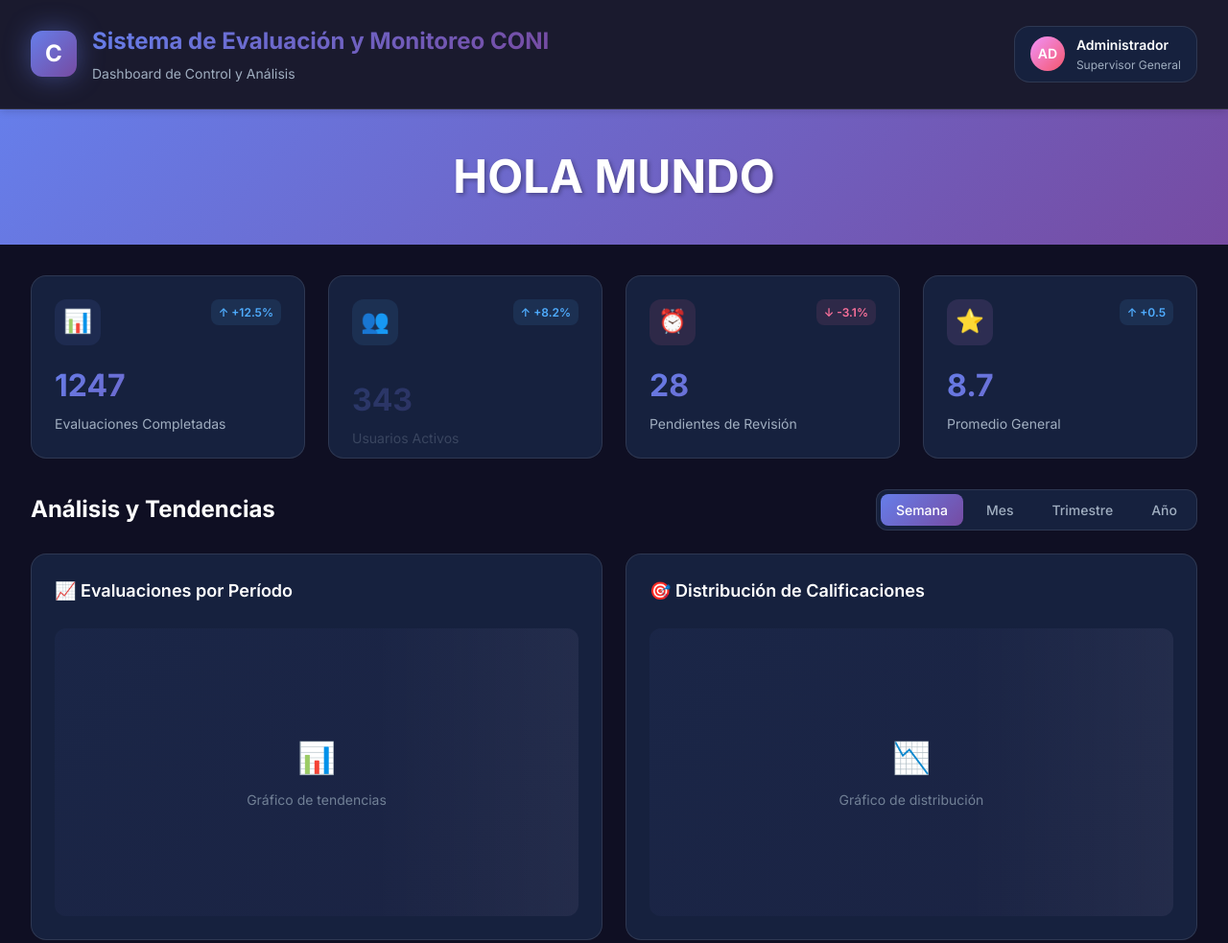
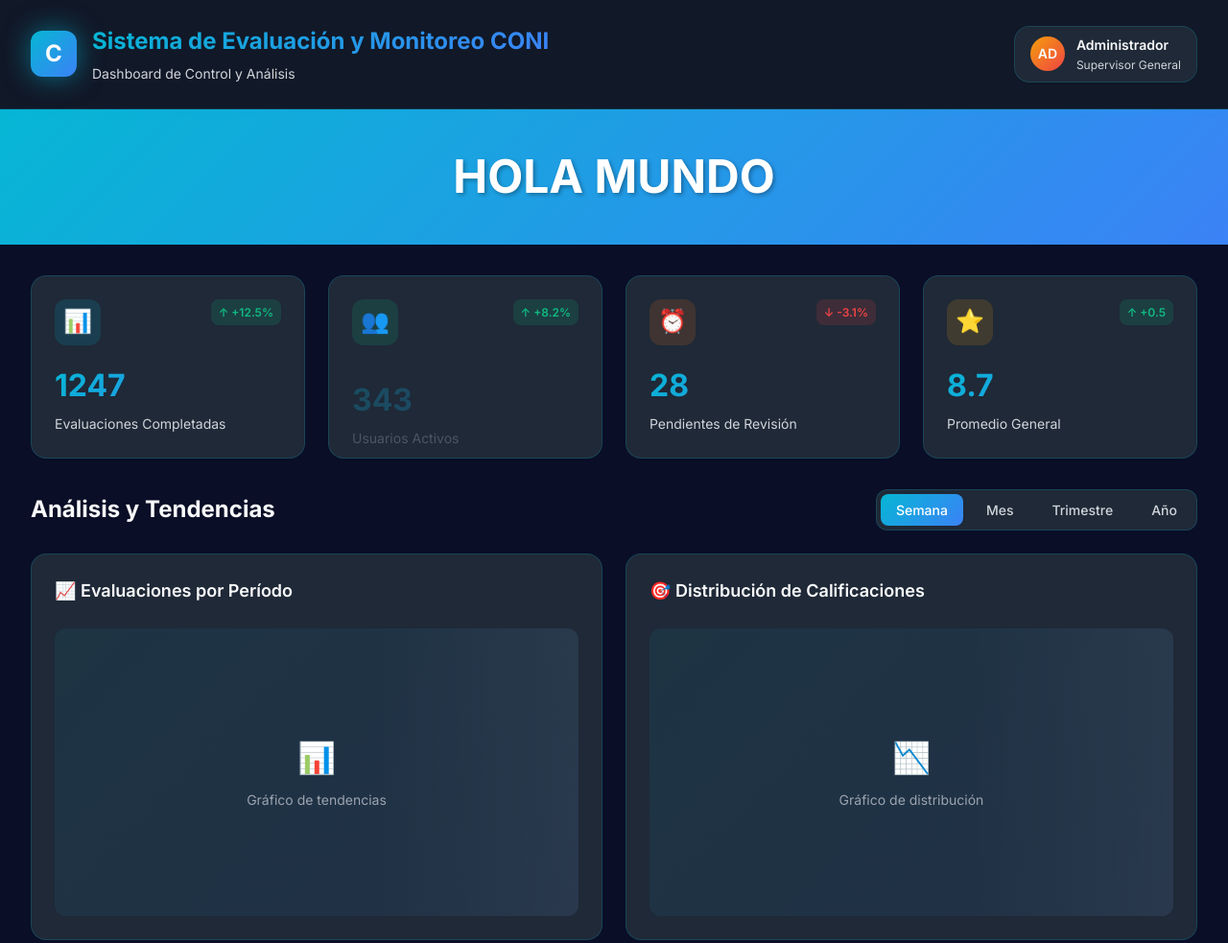
Before and after one commit to O3xxiel/Sistema-de-Evaluaci-n-y-Monitoreo-CONI, a website built with Vite: page dashboard.html in a window 1280 px wide. Shown: the top 983 px of the page at 96% size. Built offline with nearby package versions, Linux system fonts and the light colour scheme.

Commit message:
esto servira

```diff
--- a/src/dashboard.css
+++ b/src/dashboard.css
@@ -4,25 +4,25 @@
 
 :root {
   /* Color Palette - Premium Design */
-  --primary-gradient: linear-gradient(135deg, #667eea 0%, #764ba2 100%);
-  --secondary-gradient: linear-gradient(135deg, #f093fb 0%, #f5576c 100%);
-  --success-gradient: linear-gradient(135deg, #4facfe 0%, #00f2fe 100%);
-  --warning-gradient: linear-gradient(135deg, #fa709a 0%, #fee140 100%);
+  --primary-gradient: linear-gradient(135deg, #06b6d4 0%, #3b82f6 100%);
+  --secondary-gradient: linear-gradient(135deg, #f59e0b 0%, #ef4444 100%);
+  --success-gradient: linear-gradient(135deg, #10b981 0%, #14b8a6 100%);
+  --warning-gradient: linear-gradient(135deg, #f97316 0%, #fbbf24 100%);
 
-  --bg-primary: #0f0f23;
-  --bg-secondary: #1a1a2e;
-  --bg-card: #16213e;
-  --bg-card-hover: #1e2a47;
+  --bg-primary: #0a0e27;
+  --bg-secondary: #111827;
+  --bg-card: #1f2937;
+  --bg-card-hover: #374151;
 
-  --text-primary: #ffffff;
-  --text-secondary: #a0aec0;
-  --text-muted: #718096;
+  --text-primary: #f9fafb;
+  --text-secondary: #d1d5db;
+  --text-muted: #9ca3af;
 
-  --border-color: rgba(255, 255, 255, 0.1);
-  --shadow-sm: 0 2px 8px rgba(0, 0, 0, 0.15);
-  --shadow-md: 0 4px 16px rgba(0, 0, 0, 0.2);
-  --shadow-lg: 0 8px 32px rgba(0, 0, 0, 0.3);
-  --shadow-glow: 0 0 20px rgba(102, 126, 234, 0.3);
+  --border-color: rgba(6, 182, 212, 0.2);
+  --shadow-sm: 0 2px 8px rgba(6, 182, 212, 0.1);
+  --shadow-md: 0 4px 16px rgba(6, 182, 212, 0.15);
+  --shadow-lg: 0 8px 32px rgba(6, 182, 212, 0.25);
+  --shadow-glow: 0 0 20px rgba(6, 182, 212, 0.4);
 
   --radius-sm: 8px;
   --radius-md: 12px;
@@ -103,8 +103,15 @@ body {
 }
 
 @keyframes pulse-glow {
-  0%, 100% { box-shadow: var(--shadow-glow); }
-  50% { box-shadow: 0 0 30px rgba(102, 126, 234, 0.5); }
+
+  0%,
+  100% {
+    box-shadow: var(--shadow-glow);
+  }
+
+  50% {
+    box-shadow: 0 0 30px rgba(6, 182, 212, 0.6);
+  }
 }
 
 .header-title h1 {
@@ -248,23 +255,23 @@ body {
   align-items: center;
   justify-content: center;
   font-size: 1.5rem;
-  background: rgba(102, 126, 234, 0.1);
-  color: #667eea;
+  background: rgba(6, 182, 212, 0.15);
+  color: #06b6d4;
 }
 
 .stat-card.success .stat-icon {
-  background: rgba(79, 172, 254, 0.1);
-  color: #4facfe;
+  background: rgba(16, 185, 129, 0.15);
+  color: #10b981;
 }
 
 .stat-card.warning .stat-icon {
-  background: rgba(250, 112, 154, 0.1);
-  color: #fa709a;
+  background: rgba(249, 115, 22, 0.15);
+  color: #f97316;
 }
 
 .stat-card.secondary .stat-icon {
-  background: rgba(240, 147, 251, 0.1);
-  color: #f093fb;
+  background: rgba(245, 158, 11, 0.15);
+  color: #f59e0b;
 }
 
 .stat-trend {
@@ -278,13 +285,13 @@ body {
 }
 
 .stat-trend.up {
-  background: rgba(79, 172, 254, 0.1);
-  color: #4facfe;
+  background: rgba(16, 185, 129, 0.15);
+  color: #10b981;
 }
 
 .stat-trend.down {
-  background: rgba(250, 112, 154, 0.1);
-  color: #fa709a;
+  background: rgba(239, 68, 68, 0.15);
+  color: #ef4444;
 }
 
 .stat-body h3 {
@@ -381,7 +388,7 @@ body {
 
 .chart-placeholder {
   height: 300px;
-  background: linear-gradient(135deg, rgba(102, 126, 234, 0.05) 0%, rgba(118, 75, 162, 0.05) 100%);
+  background: linear-gradient(135deg, rgba(6, 182, 212, 0.08) 0%, rgba(59, 130, 246, 0.08) 100%);
   border-radius: var(--radius-md);
   display: flex;
   align-items: center;
@@ -404,7 +411,9 @@ body {
 }
 
 @keyframes shimmer {
-  to { left: 100%; }
+  to {
+    left: 100%;
+  }
 }
 
 /* ============================================
@@ -473,8 +482,13 @@ body {
 }
 
 @keyframes progress-shine {
-  0% { transform: translateX(-100%); }
-  100% { transform: translateX(100%); }
+  0% {
+    transform: translateX(-100%);
+  }
+
+  100% {
+    transform: translateX(100%);
+  }
 }
 
 /* ============================================
@@ -611,6 +625,7 @@ body {
     opacity: 0;
     transform: translateY(20px);
   }
+
   to {
     opacity: 1;
     transform: translateY(0);
@@ -621,7 +636,22 @@ body {
   animation: fadeIn 0.6s ease-out forwards;
 }
 
-.fade-in-delay-1 { animation-delay: 0.1s; opacity: 0; }
-.fade-in-delay-2 { animation-delay: 0.2s; opacity: 0; }
-.fade-in-delay-3 { animation-delay: 0.3s; opacity: 0; }
-.fade-in-delay-4 { animation-delay: 0.4s; opacity: 0; }
+.fade-in-delay-1 {
+  animation-delay: 0.1s;
+  opacity: 0;
+}
+
+.fade-in-delay-2 {
+  animation-delay: 0.2s;
+  opacity: 0;
+}
+
+.fade-in-delay-3 {
+  animation-delay: 0.3s;
+  opacity: 0;
+}
+
+.fade-in-delay-4 {
+  animation-delay: 0.4s;
+  opacity: 0;
+}
--- a/src/dashboard.ts
+++ b/src/dashboard.ts
@@ -193,7 +193,7 @@ function renderDashboard(): string {
   return `
     ${renderHeader()}
 
-    <div style="text-align: center; padding: 2rem 0; background: linear-gradient(135deg, #667eea 0%, #764ba2 100%); margin: 0; color: white;">
+    <div style="text-align: center; padding: 2rem 0; background: linear-gradient(135deg, #06b6d4 0%, #3b82f6 100%); margin: 0; color: white;">
       <h1 style="font-size: 3rem; font-weight: 700; margin: 0; text-shadow: 2px 2px 4px rgba(0,0,0,0.3);">HOLA MUNDO</h1>
     </div>
 
```
